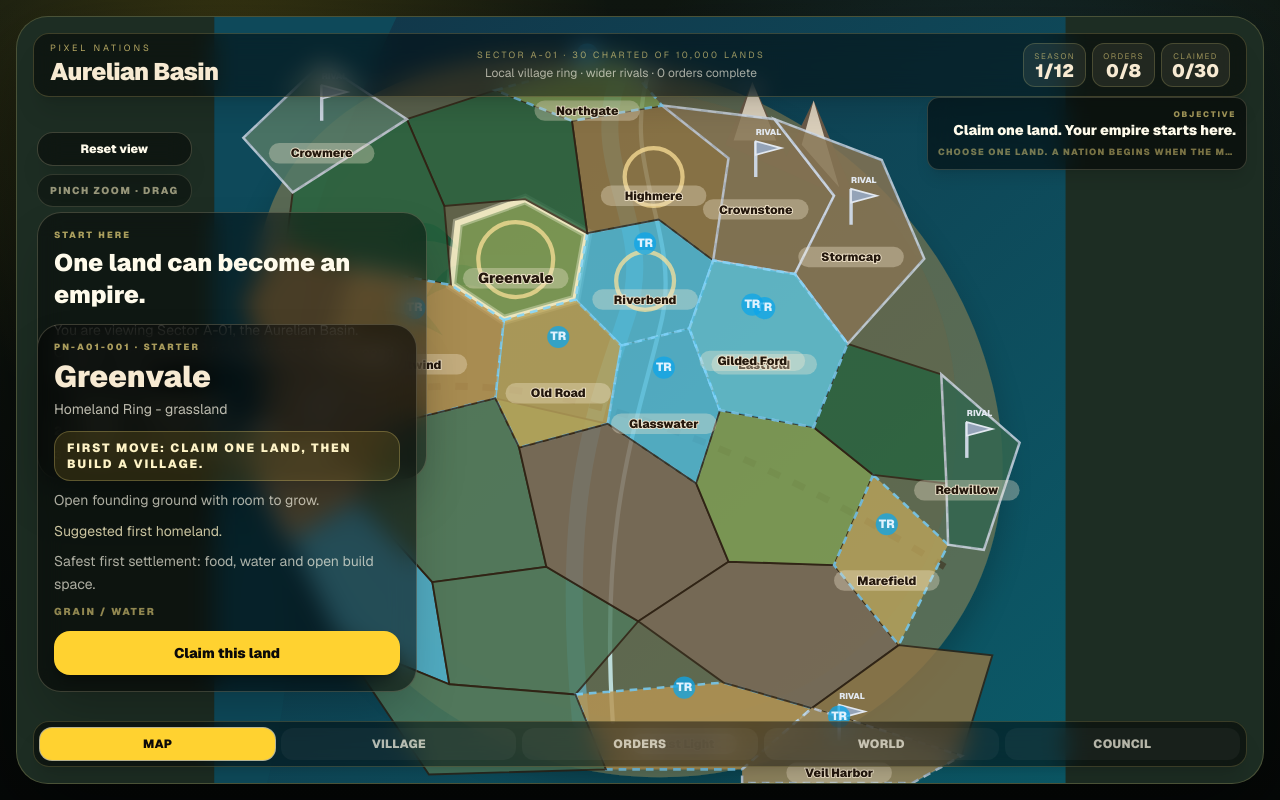
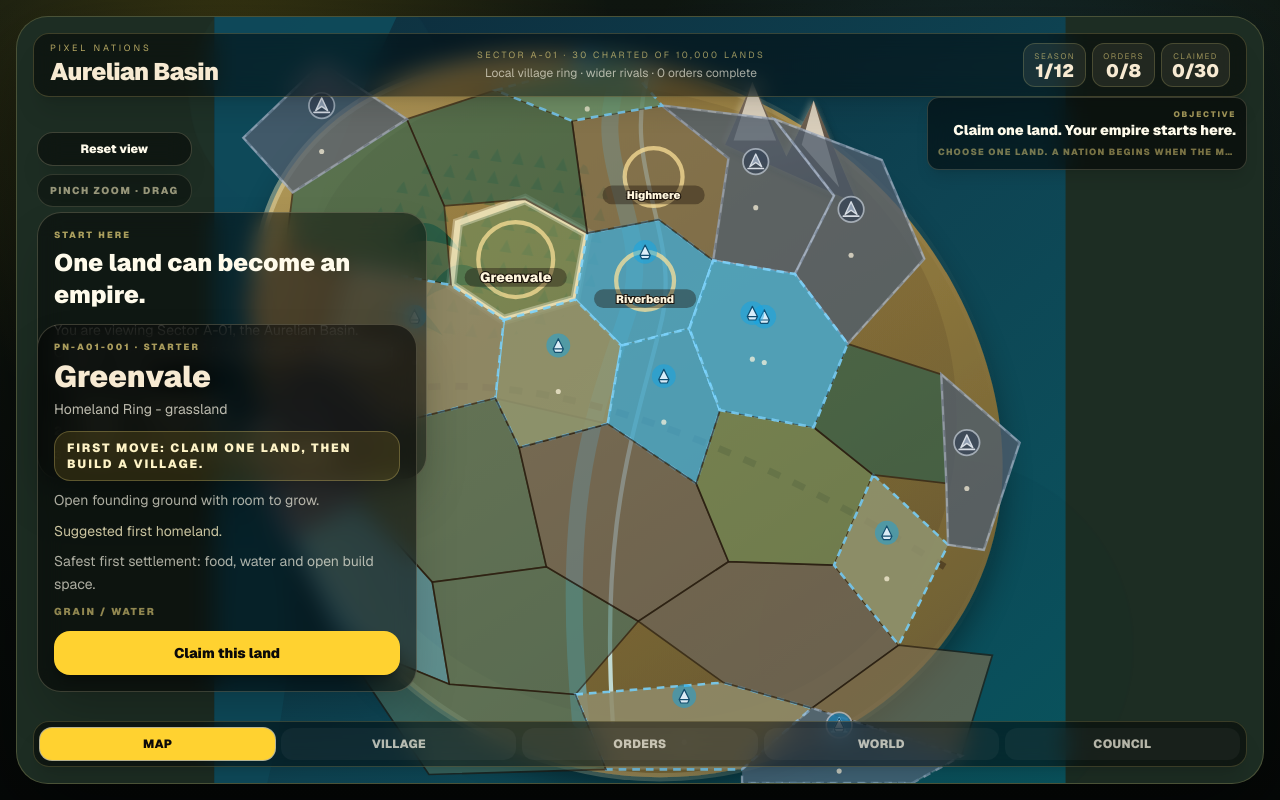
Before and after one commit to tomat60/pixel-nations, a Next.js app: page /play in a window 1280 px wide. Built offline with nearby package versions, Linux system fonts and the light colour scheme.

Commit message:
feat(play): scoped implementation for #197

```diff
--- a/app/play/components/MapStage.tsx
+++ b/app/play/components/MapStage.tsx
@@ -120,32 +120,79 @@ export function MapStage({ state, dispatch }: MapStageProps) {
       </div>
       <svg ref={svgRef} viewBox="0 0 1000 900" preserveAspectRatio="xMidYMid meet" className="absolute inset-0 h-full w-full cursor-grab active:cursor-grabbing" role="img" aria-label="Aurelian Basin fullscreen map" onWheel={onWheel} onPointerDown={onPointerDown} onPointerMove={onPointerMove} onPointerUp={onPointerUp} onPointerCancel={onPointerCancel} onPointerLeave={onPointerCancel}>
         <defs>
-          <linearGradient id="seaV3" x1="0" x2="1" y1="0" y2="1"><stop offset="0%" stopColor="#123447" /><stop offset="100%" stopColor="#0b5a68" /></linearGradient>
+          <linearGradient id="seaV4" x1="0" x2="1" y1="0" y2="1"><stop offset="0%" stopColor="#0d2a3a" /><stop offset="55%" stopColor="#0e4453" /><stop offset="100%" stopColor="#0a5560" /></linearGradient>
+          <linearGradient id="landV4" x1="0" x2="0.7" y1="0" y2="1"><stop offset="0%" stopColor="#c7a75f" /><stop offset="45%" stopColor="#a9873f" /><stop offset="100%" stopColor="#7a6230" /></linearGradient>
+          <linearGradient id="landShadeV4" x1="0" x2="0.6" y1="0" y2="1"><stop offset="0%" stopColor="#8a6f38" /><stop offset="100%" stopColor="#5a4726" /></linearGradient>
+          <linearGradient id="mountainV4" x1="0" x2="0.3" y1="0" y2="1"><stop offset="0%" stopColor="#8a7a68" /><stop offset="100%" stopColor="#4a3f34" /></linearGradient>
+          <linearGradient id="coastV4" x1="0" x2="1" y1="0" y2="0"><stop offset="0%" stopColor="#f0e6b8" stopOpacity="0.9" /><stop offset="100%" stopColor="#f0e6b8" stopOpacity="0" /></linearGradient>
+          <radialGradient id="ownedGlowV4" cx="50%" cy="42%" r="60%"><stop offset="0%" stopColor="#ffe9a8" stopOpacity="0.55" /><stop offset="100%" stopColor="#ffe9a8" stopOpacity="0" /></radialGradient>
+          <pattern id="forestV4" width="26" height="26" patternUnits="userSpaceOnUse" patternTransform="rotate(8)">
+            <rect width="26" height="26" fill="none" />
+            <path d="M13 3 L20 18 L6 18 Z" fill="#1f5a3a" opacity="0.6" />
+          </pattern>
           <filter id="v3SoftShadow" x="-20%" y="-20%" width="140%" height="140%"><feDropShadow dx="0" dy="20" stdDeviation="18" floodColor="#000000" floodOpacity="0.42" /></filter>
+          <filter id="landBevelV4" x="-30%" y="-30%" width="160%" height="160%">
+            <feDropShadow dx="-3" dy="-3" stdDeviation="3" floodColor="#fff3cf" floodOpacity="0.22" />
+            <feDropShadow dx="4" dy="6" stdDeviation="5" floodColor="#000000" floodOpacity="0.35" />
+          </filter>
+          <filter id="ownedFocusV4" x="-60%" y="-60%" width="220%" height="220%">
+            <feDropShadow dx="0" dy="0" stdDeviation="10" floodColor="#ffcf5c" floodOpacity="0.55" />
+          </filter>
         </defs>
-        <rect width="1000" height="900" fill="url(#seaV3)" />
+        <rect width="1000" height="900" fill="url(#seaV4)" />
+        <g opacity="0.14">
+          <circle cx="120" cy="90" r="150" fill="#7fe6ff" opacity="0.16" />
+          <circle cx="860" cy="740" r="220" fill="#053040" opacity="0.32" />
+        </g>
         <g data-qa="map-layer">
           <path d="M0 0 H214 C150 136 104 246 92 360 C76 510 116 692 62 900 H0 Z" fill="#0f4b5c" opacity="0.92" />
-          <path d="M82 190 C162 60 328 28 492 54 C702 88 866 238 914 432 C972 666 812 842 612 884 C402 928 184 810 104 612 C42 460 24 286 82 190 Z" fill="#a98b4d" opacity="0.48" filter="url(#v3SoftShadow)" />
-          <path d="M150 194 C246 72 432 52 608 108 C782 164 878 318 872 486 C864 720 676 846 476 824 C270 800 132 650 116 480 C104 342 98 260 150 194 Z" fill="#78613d" opacity="0.22" />
+          <path d="M82 190 C162 60 328 28 492 54 C702 88 866 238 914 432 C972 666 812 842 612 884 C402 928 184 810 104 612 C42 460 24 286 82 190 Z" fill="url(#landV4)" opacity="0.9" filter="url(#v3SoftShadow)" />
+          <path d="M150 194 C246 72 432 52 608 108 C782 164 878 318 872 486 C864 720 676 846 476 824 C270 800 132 650 116 480 C104 342 98 260 150 194 Z" fill="url(#landShadeV4)" opacity="0.3" />
+          <path d="M82 190 C162 60 328 28 492 54 C702 88 866 238 914 432 C972 666 812 842 612 884 C402 928 184 810 104 612 C42 460 24 286 82 190 Z" fill="none" stroke="url(#coastV4)" strokeWidth="10" opacity="0.5" />
           <path d="M480 58 C430 168 520 238 486 346 C452 454 404 548 430 826" fill="none" stroke="#64d6ff" strokeWidth="20" strokeLinecap="round" opacity="0.48" />
           <path d="M512 60 C474 172 548 250 526 354 C498 476 452 580 468 828" fill="none" stroke="#d6fbff" strokeWidth="5" strokeLinecap="round" opacity="0.78" />
           <path d="M126 460 C264 410 478 412 858 646" fill="none" stroke="#3b2b19" strokeWidth="8" strokeDasharray="15 17" opacity="0.55" />
           {state.settlementMarkers.includes("market") && <path data-qa="market-route" d="M354 285 C430 390 560 510 790 640" fill="none" stroke="#fbbf24" strokeWidth="9" strokeLinecap="round" strokeDasharray="18 14" opacity="0.92" />}
-          <path d="M600 150 L632 76 L672 164 L704 98 L756 220 Z" fill="#685847" />
+          <path d="M600 150 L632 76 L672 164 L704 98 L756 220 Z" fill="url(#mountainV4)" filter="url(#landBevelV4)" />
           <path d="M610 145 L632 76 L660 145 Z M690 150 L704 98 L734 200 Z" fill="#f5ecd8" opacity="0.8" />
+          <path d="M180 250 q60 -120 220 -90 q90 20 60 130 q-30 90 -180 90 q-140 0 -100 -130Z" fill="url(#forestV4)" opacity="0.55" />
           <path d="M210 276 q34 -68 80 0 q-43 -26 -80 0Z M248 330 q38 -78 92 0 q-48 -30 -92 0Z M168 374 q44 -86 100 0 q-50 -32 -100 0Z" fill="#174f35" opacity="0.9" />
           {plots.map((plot) => {
             const selected = state.selectedPlotId === plot.id;
             const owned = state.ownedPlotIds.includes(plot.id);
             const scouted = state.scoutedPlotIds.includes(plot.id);
-            return <g key={plot.id} data-qa={`plot-group-${plot.id}`} data-plot-id={plot.id} onClick={(event) => { event.stopPropagation(); if (!dragRef.current.moved) selectPlot(plot.id); }} className="cursor-pointer"><path data-qa={`plot-${plot.id}`} data-plot-id={plot.id} d={plot.d} fill={terrainFill[plot.terrain]} opacity={owned ? 0.98 : scouted ? 0.96 : 0.82} stroke={selected ? "#fff4bf" : owned ? "#ffe39a" : scouted ? "#bef264" : plot.rival ? "#cbd5e1" : plot.trade ? "#7dd3fc" : "#2f2214"} strokeWidth={selected ? 7 : owned ? 5 : scouted ? 4 : plot.rival || plot.trade ? 3 : 2.2} strokeDasharray={plot.trade && !owned ? "9 7" : undefined} />{selected && <path d={plot.d} fill="none" stroke="#fffbe3" strokeWidth="12" opacity="0.34" />}{owned && <path d={plot.d} fill="#f8d36d" opacity="0.22" stroke="#fff1a8" strokeWidth="6" />}{scouted && !owned && <path d={plot.d} fill="#bef264" opacity="0.16" stroke="#ecfccb" strokeWidth="4" strokeDasharray="8 8" />}{plot.rival && <path data-plot-id={plot.id} d={plot.d} fill="#64748b" opacity="0.18" stroke="#e2e8f0" strokeWidth="2" strokeDasharray="10 8" />}</g>;
+            const baseFill = terrainFill[plot.terrain];
+            const fill = owned ? "#caa24d" : plot.rival ? "#5c6a78" : !scouted && !owned ? mixCool(baseFill) : baseFill;
+            const fillOpacity = owned ? 1 : scouted ? 0.94 : plot.rival ? 0.72 : plot.trade ? 0.88 : 0.66;
+            return (
+              <g key={plot.id} data-qa={`plot-group-${plot.id}`} data-plot-id={plot.id} onClick={(event) => { event.stopPropagation(); if (!dragRef.current.moved) selectPlot(plot.id); }} className="cursor-pointer">
+                <path data-qa={`plot-${plot.id}`} data-plot-id={plot.id} d={plot.d} fill={fill} opacity={fillOpacity} stroke={selected ? "#fff4bf" : owned ? "#ffdf8a" : scouted ? "#bef264" : plot.rival ? "#94a3b8" : plot.trade ? "#7dd3fc" : "#241a10"} strokeWidth={selected ? 7 : owned ? 6 : scouted ? 4 : plot.rival || plot.trade ? 3 : 2} strokeDasharray={plot.trade && !owned ? "9 7" : undefined} filter={owned ? "url(#ownedFocusV4)" : undefined} />
+                {owned && <path d={plot.d} fill="url(#ownedGlowV4)" opacity="0.9" />}
+                {owned && <path d={plot.d} fill="none" stroke="#fff1a8" strokeWidth="3" opacity="0.85" />}
+                {selected && <path d={plot.d} fill="none" stroke="#fffbe3" strokeWidth="12" opacity="0.34" />}
+                {scouted && !owned && <path d={plot.d} fill="#bef264" opacity="0.1" stroke="#ecfccb" strokeWidth="3" strokeDasharray="8 8" />}
+                {plot.rival && <path data-plot-id={plot.id} d={plot.d} fill="#334155" opacity="0.22" stroke="#e2e8f0" strokeWidth="2" strokeDasharray="10 8" />}
+                {plot.trade && !owned && <path d={plot.d} fill="#38bdf8" opacity="0.08" />}
+              </g>
+            );
           })}
           {plots.map((plot) => {
             const selected = state.selectedPlotId === plot.id;
             const owned = state.ownedPlotIds.includes(plot.id);
             const shouldLabel = selected || owned || plot.starter || plot.rival || plot.trade || state.scoutedPlotIds.includes(plot.id);
-            return <g key={`${plot.id}-labels`} pointerEvents="none">{plot.starter && state.ownedPlotIds.length === 0 && <circle cx={plot.cx} cy={plot.cy} r={selected ? 44 : 34} fill="none" stroke="#ffe39a" strokeWidth="5" opacity="0.72" />}{owned && <Settlement x={plot.cx} y={plot.cy} markers={state.settlementMarkers} />}{owned && <Banner x={plot.cx} y={plot.cy - 42} />}{plot.rival && <Rival x={plot.cx} y={plot.cy - 34} />}{plot.trade && !owned && <Trade x={plot.cx} y={plot.cy - 34} />}{state.scoutedPlotIds.includes(plot.id) && !owned && <Scout x={plot.cx} y={plot.cy - 18} />}{shouldLabel && <><rect x={plot.cx - 62} y={plot.cy + 10} width="124" height="24" rx="12" fill="#f7ead2" opacity="0.34" /><text x={plot.cx} y={plot.cy + 27} textAnchor="middle" fontSize={selected ? "17" : "14"} fontWeight="900" fill="#24180d" stroke="#f7ead2" strokeWidth="2" paintOrder="stroke">{plot.name}</text></>}</g>;
+            const showText = selected || owned || (plot.starter && state.ownedPlotIds.length === 0);
+            return (
+              <g key={`${plot.id}-labels`} pointerEvents="none">
+                {plot.starter && state.ownedPlotIds.length === 0 && <circle cx={plot.cx} cy={plot.cy} r={selected ? 44 : 34} fill="none" stroke="#ffe39a" strokeWidth="5" opacity="0.72" />}
+                {owned && <Settlement x={plot.cx} y={plot.cy} markers={state.settlementMarkers} />}
+                {owned && <Banner x={plot.cx} y={plot.cy - 42} />}
+                {plot.rival && <Rival x={plot.cx} y={plot.cy - 34} />}
+                {plot.trade && !owned && <Trade x={plot.cx} y={plot.cy - 34} />}
+                {state.scoutedPlotIds.includes(plot.id) && !owned && <Scout x={plot.cx} y={plot.cy - 18} />}
+                {showText && <><rect x={plot.cx - 60} y={plot.cy + 10} width="120" height="22" rx="11" fill="#1c130b" opacity="0.4" /><text x={plot.cx} y={plot.cy + 26} textAnchor="middle" fontSize={selected ? "16" : "13"} fontWeight="900" fill="#fff6de" stroke="#1c130b" strokeWidth="2.4" paintOrder="stroke">{plot.name}</text></>}
+                {!showText && shouldLabel && <circle cx={plot.cx} cy={plot.cy + 20} r="3" fill="#fff6de" opacity="0.7" />}
+              </g>
+            );
           })}
         </g>
       </svg>
@@ -153,12 +200,99 @@ export function MapStage({ state, dispatch }: MapStageProps) {
   );
 }
 
+function mixCool(hex: string): string {
+  const value = hex.replace("#", "");
+  if (value.length !== 6) return hex;
+  const r = parseInt(value.slice(0, 2), 16);
+  const g = parseInt(value.slice(2, 4), 16);
+  const b = parseInt(value.slice(4, 6), 16);
+  const mix = (channel: number, target: number) => Math.round(channel * 0.72 + target * 0.28);
+  const nr = mix(r, 70);
+  const ng = mix(g, 92);
+  const nb = mix(b, 108);
+  return `#${nr.toString(16).padStart(2, "0")}${ng.toString(16).padStart(2, "0")}${nb.toString(16).padStart(2, "0")}`;
+}
+
 function Settlement({ x, y, markers }: { x: number; y: number; markers: string[] }) {
-  const size = markers.includes("storehouse") ? 29 : markers.includes("shelter") ? 23 : 18;
-  return <g data-qa="settlement-marker" transform={`translate(${x} ${y})`}><circle r={size + 8} fill="#3b2b19" opacity="0.62" /><path d={`M${-size} ${size * 0.62} L0 ${-size} L${size} ${size * 0.62} Z`} fill="#f7ead2" stroke="#3b2b19" strokeWidth="4" />{markers.includes("storehouse") && <rect x="-28" y="10" width="56" height="24" rx="4" fill="#d6a85c" stroke="#3b2b19" strokeWidth="3" />}{markers.includes("market") && <circle cx="38" cy="-4" r="10" fill="#38bdf8" stroke="#e0f2fe" strokeWidth="3" />}{markers.includes("council") && <rect x="-10" y="-34" width="20" height="20" rx="3" fill="#facc15" stroke="#fff7ad" strokeWidth="2" />}{markers.includes("watch") && <path d="M-44 -18 L-34 -48 L-24 -18 Z" fill="#a16207" stroke="#fde68a" strokeWidth="2" />}<circle cx="0" cy="7" r="5" fill="#f59e0b" /></g>;
+  const hasStorehouse = markers.includes("storehouse");
+  const hasShelter = markers.includes("shelter");
+  const size = hasStorehouse ? 30 : hasShelter ? 24 : 17;
+  const stage: "camp" | "shelter" | "village" = hasStorehouse ? "village" : hasShelter ? "shelter" : "camp";
+  return (
+    <g data-qa="settlement-marker" data-settlement-stage={stage} transform={`translate(${x} ${y})`}>
+      <ellipse cx="0" cy={size * 0.7} rx={size + 12} ry={size * 0.42} fill="#0c0803" opacity="0.4" />
+      {stage === "camp" && (
+        <>
+          <path d={`M${-size} ${size * 0.6} L0 ${-size * 0.7} L${size} ${size * 0.6} Z`} fill="#e7c98f" stroke="#3b2b19" strokeWidth="3" />
+          <path d={`M${-size * 0.35} ${size * 0.6} L0 ${-size * 0.15} L${size * 0.35} ${size * 0.6} Z`} fill="#4a3018" />
+          <circle cx="0" cy={size * 0.5} r="4" fill="#f59e0b" />
+        </>
+      )}
+      {stage === "shelter" && (
+        <>
+          <path d={`M${-size} ${size * 0.55} L0 ${-size} L${size} ${size * 0.55} Z`} fill="#f0dfae" stroke="#3b2b19" strokeWidth="3.5" />
+          <rect x={-size * 0.55} y={size * 0.02} width={size * 1.1} height={size * 0.55} fill="#7a5a34" stroke="#3b2b19" strokeWidth="2.5" />
+          <rect x={-size * 0.16} y={size * 0.24} width={size * 0.32} height={size * 0.33} fill="#2c1c0f" />
+          <circle cx="0" cy={-size * 0.05} r="4.5" fill="#f59e0b" />
+        </>
+      )}
+      {stage === "village" && (
+        <>
+          <path d={`M${-size * 0.55} ${size * 0.5} L${-size * 0.55} ${-size * 0.2} L0 ${-size} L${size * 0.55} ${-size * 0.2} L${size * 0.55} ${size * 0.5} Z`} fill="#efe0b0" stroke="#3b2b19" strokeWidth="3.5" />
+          <rect x={-size * 0.4} y={-size * 0.05} width={size * 0.8} height={size * 0.55} fill="#8a6636" stroke="#3b2b19" strokeWidth="2.5" />
+          <rect x={-size * 0.14} y={size * 0.14} width={size * 0.28} height={size * 0.35} fill="#241609" />
+          <circle cx="0" cy={-size * 0.28} r="5" fill="#f59e0b" />
+        </>
+      )}
+      {markers.includes("storehouse") && <rect x="-30" y="12" width="20" height="22" rx="3" fill="#c99a52" stroke="#3b2b19" strokeWidth="3" />}
+      {markers.includes("market") && (
+        <g transform="translate(34 -2)">
+          <path d="M-9 8 L0 -10 L9 8 Z" fill="none" stroke="#38bdf8" strokeWidth="3" strokeLinejoin="round" />
+          <circle cx="0" cy="-2" r="3" fill="#38bdf8" />
+        </g>
+      )}
+      {markers.includes("council") && (
+        <g transform="translate(-32 -6)">
+          <path d="M-8 8 L-8 -6 L0 -12 L8 -6 L8 8 Z" fill="none" stroke="#facc15" strokeWidth="3" strokeLinejoin="round" />
+        </g>
+      )}
+      {markers.includes("watch") && (
+        <g transform="translate(0 -40)">
+          <path d="M-8 14 L0 -14 L8 14 Z" fill="none" stroke="#fde68a" strokeWidth="3" strokeLinejoin="round" />
+          <circle cx="0" cy="-14" r="2.6" fill="#fde68a" />
+        </g>
+      )}
+    </g>
+  );
 }
 
 function Banner({ x, y }: { x: number; y: number }) { return <g transform={`translate(${x} ${y})`}><path d="M0 -20 L0 18" stroke="#fff6c7" strokeWidth="4" /><path d="M0 -20 L30 -12 L0 -4 Z" fill="#f8d36d" stroke="#fff6c7" strokeWidth="2" /></g>; }
-function Rival({ x, y }: { x: number; y: number }) { return <g transform={`translate(${x} ${y})`}><path d="M0 -24 L0 18" stroke="#cbd5e1" strokeWidth="4" /><path d="M0 -24 L30 -16 L0 -8 Z" fill="#94a3b8" stroke="#e2e8f0" strokeWidth="2" /><text x="15" y="-31" textAnchor="middle" fontSize="10" fontWeight="900" fill="#e2e8f0">RIVAL</text></g>; }
-function Trade({ x, y }: { x: number; y: number }) { return <g transform={`translate(${x} ${y})`}><circle cx="0" cy="-10" r="13" fill="#0ea5e9" opacity="0.76" /><text x="0" y="-6" textAnchor="middle" fontSize="14" fontWeight="900" fill="#e0f2fe">TR</text></g>; }
-function Scout({ x, y }: { x: number; y: number }) { return <g transform={`translate(${x} ${y})`}><circle r="12" fill="#bef264" opacity="0.82" /><text x="0" y="4" textAnchor="middle" fontSize="13" fontWeight="900" fill="#1a2e05">?</text></g>; }
+
+function Rival({ x, y }: { x: number; y: number }) {
+  return (
+    <g transform={`translate(${x} ${y})`} opacity="0.92">
+      <circle r="15" fill="#334155" opacity="0.7" stroke="#cbd5e1" strokeWidth="2" />
+      <path d="M-7 6 L0 -9 L7 6 L0 1 Z" fill="#94a3b8" stroke="#e2e8f0" strokeWidth="1.6" strokeLinejoin="round" />
+      <path d="M-9 8 L9 8" stroke="#e2e8f0" strokeWidth="2" strokeLinecap="round" />
+    </g>
+  );
+}
+
+function Trade({ x, y }: { x: number; y: number }) {
+  return (
+    <g transform={`translate(${x} ${y})`} opacity="0.94">
+      <circle r="14" fill="#0ea5e9" opacity="0.5" />
+      <path d="M-6 4 L0 -8 L6 4 Z M-6 4 L6 4 L4 8 L-4 8 Z" fill="#e0f2fe" stroke="#0c4a6e" strokeWidth="1.4" strokeLinejoin="round" />
+    </g>
+  );
+}
+
+function Scout({ x, y }: { x: number; y: number }) {
+  return (
+    <g transform={`translate(${x} ${y})`} opacity="0.9">
+      <circle r="11" fill="#bef264" opacity="0.55" />
+      <path d="M0 -7 L4 2 L0 -1 L-4 2 Z" fill="#1a2e05" />
+      <circle cx="0" cy="5" r="1.6" fill="#1a2e05" />
+    </g>
+  );
+}
```
